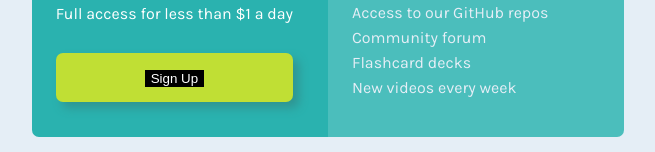
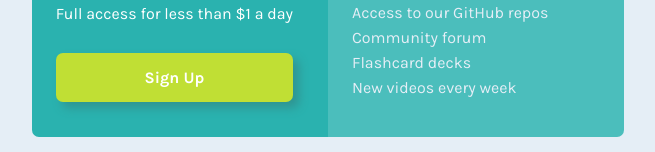
Before and after one commit to omarsaleh11/Single-Price-Grid-Component, a plain HTML site: page index.html in a window 1280 px wide. Shown: the part 506-658 px from the top of the page, without its empty margins (312-967 px from the left). Drawn offline with Linux system fonts and the light colour scheme.

Commit message:
Add files via upload

```diff
--- a/index.html
+++ b/index.html
@@ -32,7 +32,7 @@
      </h4>
      <h5>Full access for less than &dollar;1 a day</h5>
      <div class="btn">
-      <a href="#"><button>Sign Up</button></a>
+      <a href="#">Sign Up</a>
      </div>
     </div>
     <div class="grid__card card-3">
```
